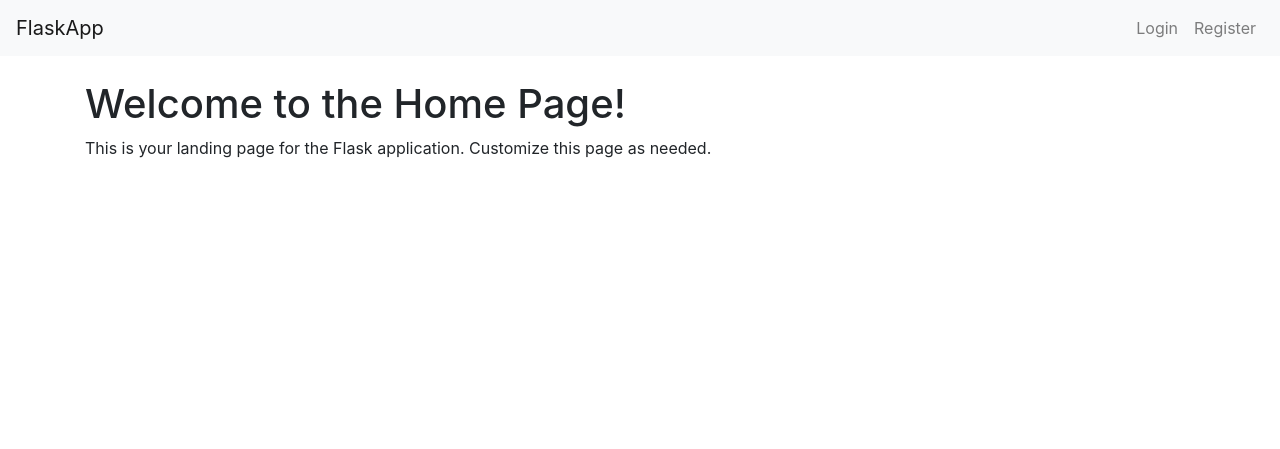
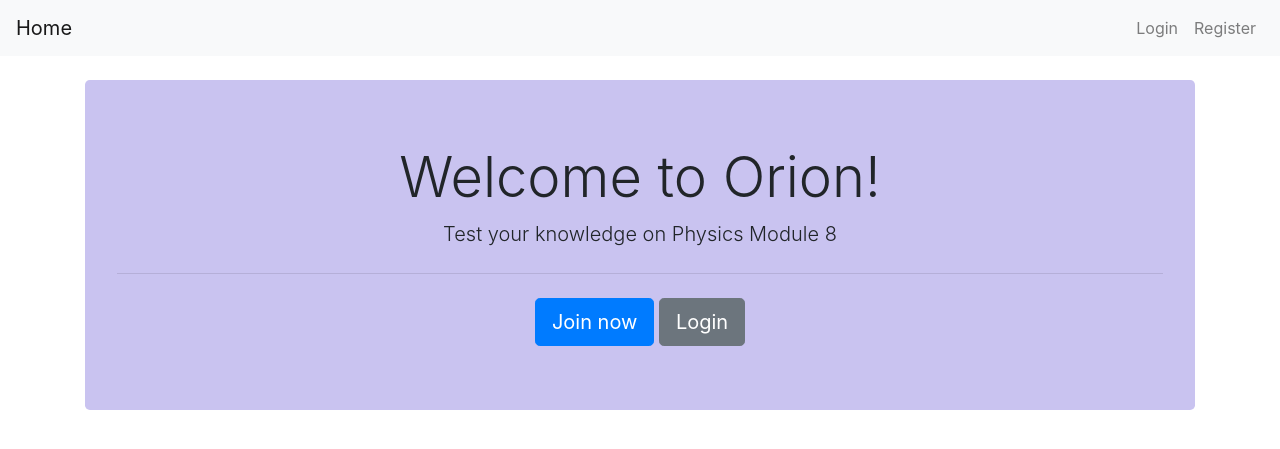
Before and after one commit to MajesticQuokka216/Orion, a Flask app: page / in a window 1280 px wide. Shown: the top 449 px of the page. Run offline with Flask 3, Linux system fonts and the light colour scheme; some libraries are stand-ins or nearby versions.

Commit message:
Added css and formatted home page

```diff
--- a/myapp/routes.py
+++ b/myapp/routes.py
@@ -12,7 +12,7 @@ main = Blueprint('main', __name__)
 @main.route("/")
 @main.route("/home")
 def home():
-    return render_template("home.html")  # You already have home.html
+    return render_template("home.html")
 
 @main.route("/register", methods=['GET', 'POST'])
 def register():
@@ -54,7 +54,6 @@ def logout():
 
 # ------------------------------------------------------------------
 # QUIZ ROUTE AND HELPER FUNCTIONALITY BELOW
-# ------------------------------------------------------------------
 
 # Helper function to load questions from CSV
 def load_questions():
--- a/myapp/static/questions.csv
+++ b/myapp/static/questions.csv
@@ -1,5 +1,5 @@
 id,question,option_a,option_b,option_c,option_d,correct_answer,explanation
-1,What will a white dwarf eventually fade into?,A neutron star,A black hole,A cold dark ball,A red giant,C,A white dwarf will radiate its heat away and eventually become a black dwarf.
+1,What will a white dwarf eventually fade into?,A neutron star,A black hole,A cold dark ball,A red giant,C,A white dwarf will radiate its heat away and eventually become a cold dark ball that is often referred to as a black dwarf.
 2,What is responsible for resisting the force of gravity on a collapsing star’s core?,Nuclear fusion,Electron degeneracy pressure,Hydrostatic equilibrium,The Pauli Exclusion Principle,B,Electron degeneracy pressure prevents further collapse by opposing gravity.
 3,Which class of stars is the hottest?,M stars,K stars,O stars,B stars,C,O-type stars are the hottest often exceeding 30,000K in temperature.
 4,At what temperature do hydrogen lines appear with great intensity?,5000K,10000K,15000K,20000K,B,Hydrogen lines appear strongly around 10000K which helps astronomers classify stars.
--- a/myapp/templates/base.html
+++ b/myapp/templates/base.html
@@ -3,14 +3,13 @@
 <html lang="en">
 <head>
   <meta charset="UTF-8">
-  <title>{% block title %}Flask App{% endblock %}</title>
+  <title>{% block title %}Home{% endblock %}</title>
+  <link rel="stylesheet" href="https://stackpath.bootstrapcdn.com/bootstrap/4.5.0/css/bootstrap.min.css">
   <link rel="stylesheet" href="{{ url_for('static', filename='css/main.css') }}">
-  <!-- Optional: include Bootstrap for styling -->
-  <link rel="stylesheet" href="https://stackpath.bootstrapcdn.com/bootstrap/4.5.0/css/bootstrap.min.css">
 </head>
 <body>
   <nav class="navbar navbar-expand-lg navbar-light bg-light">
-    <a class="navbar-brand" href="{{ url_for('main.home') }}">FlaskApp</a>
+    <a class="navbar-brand" href="{{ url_for('main.home') }}">Home</a>
     <ul class="navbar-nav ml-auto">
       {% if current_user.is_authenticated %}
       <li class="nav-item">
--- a/myapp/templates/home.html
+++ b/myapp/templates/home.html
@@ -1,6 +1,24 @@
 {% extends "base.html" %}
-{% block title %}Home{% endblock %}
 {% block content %}
-  <h1>Welcome to the Home Page!</h1>
-  <p>This is your landing page for the Flask application. Customize this page as needed.</p>
-{% endblock %}
+<div class="jumbotron text-center mt-4" style="background-color: #c9c3f0;">
+    <h1 class="display-4">Welcome to Orion!</h1>
+    <p class="lead">Test your knowledge on Physics Module 8</p>
+    <hr class="my-4">
+    {% if current_user.is_authenticated %}
+      <a class="btn btn-primary btn-lg" href="{{ url_for('main.quiz') }}" role="button" style="background-color: #493d96;" style="border-color: #493d96;">Take the quiz</a>
+      <a class="btn btn-secondary btn-lg" href="{{ url_for('main.stats') }}" role="button" style="background-color: #368aae;" style="border-color: #368aae;">View your stats</a>
+    {% else %}
+      <a class="btn btn-primary btn-lg" href="{{ url_for('main.register') }}" role="button">Join now</a>
+      <a class="btn btn-secondary btn-lg" href="{{ url_for('main.login') }}" role="button">Login</a>
+    {% endif %}
+</div>
+
+<!--To embed an image or an infographic:
+<div class="container">
+    <div class="row">
+        <div class="col-md-6">
+            <img src="{{ url_for('static', filename='img/physics-quiz.jpg') }}" alt="Constellation" class="img-fluid">
+        </div>
+    </div>
+</div>
+{% endblock %} -->
```
Also changed, not shown: myapp/static/main.css (+18 -0 lines).
